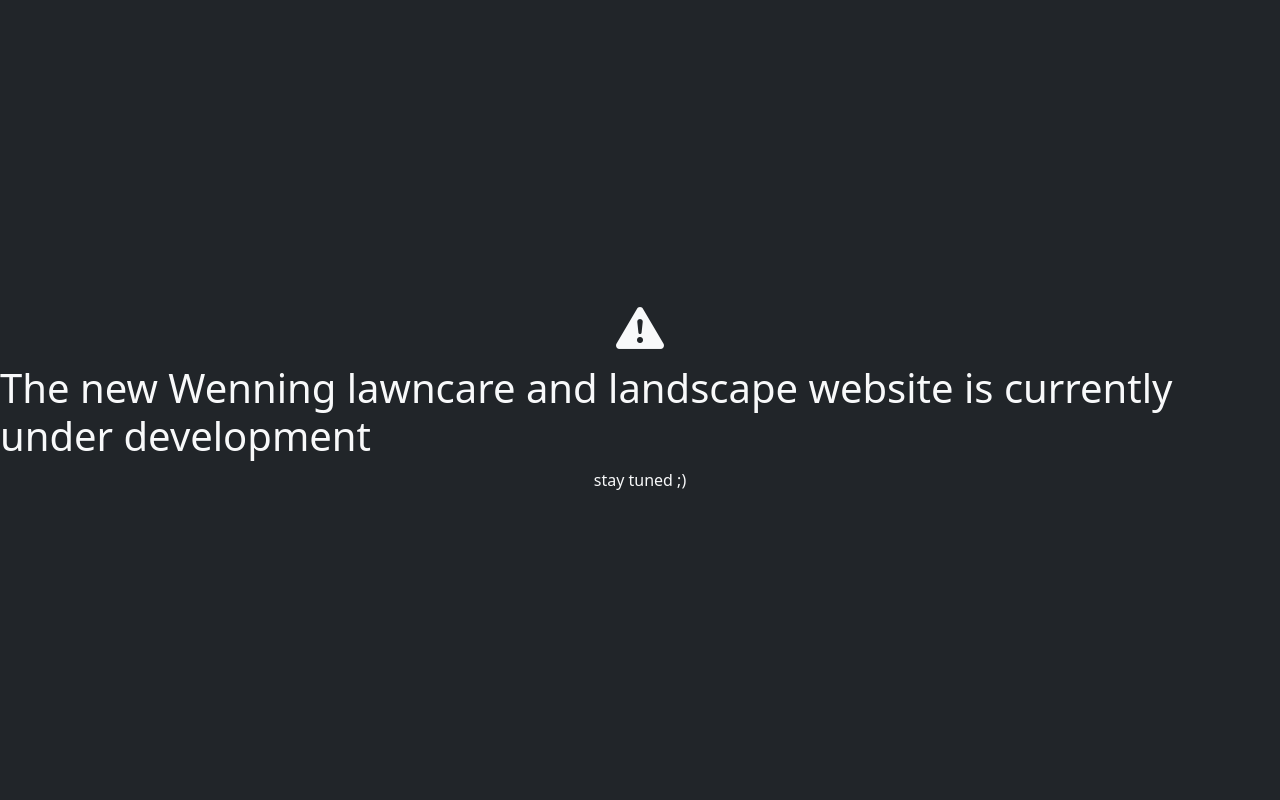
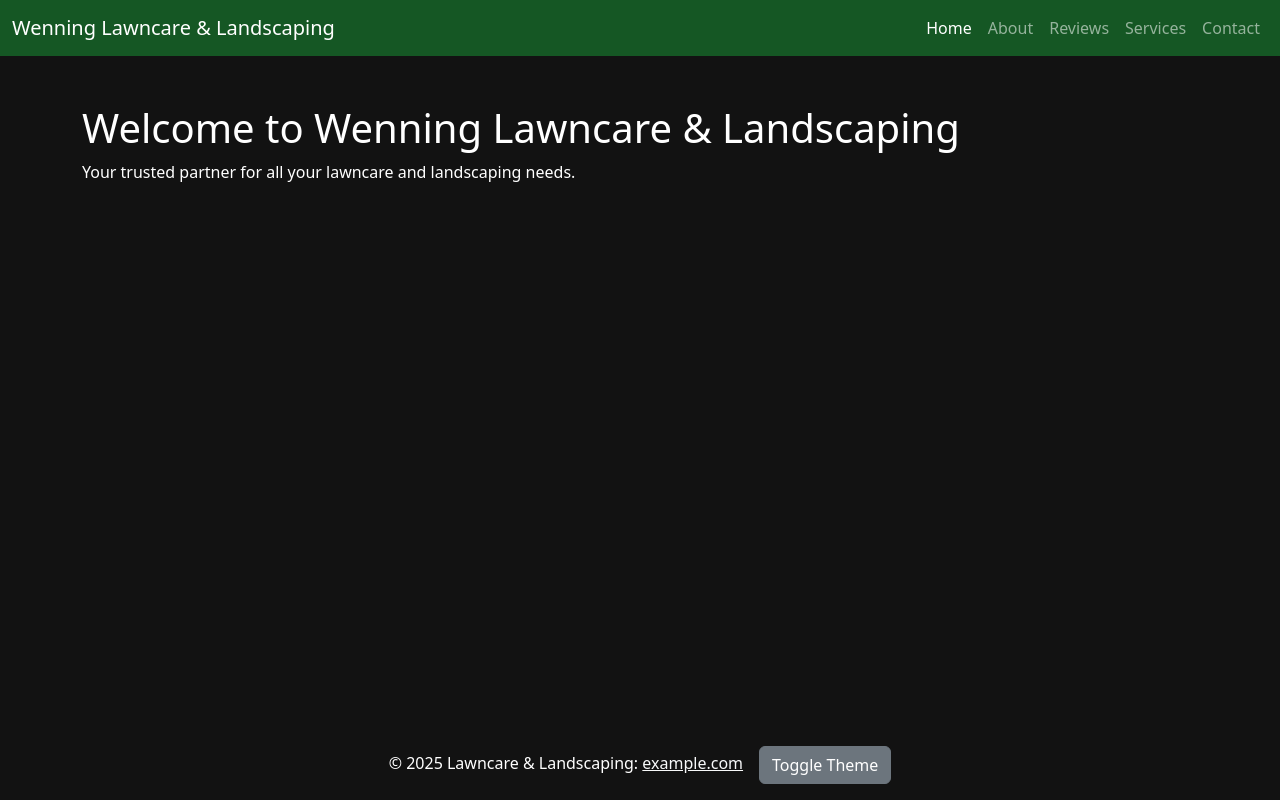
Before and after one commit to alexanderhunterking/wenning-lawncare, a Vue app: page / in a window 1280 px wide. Built offline with nearby package versions, Linux system fonts and the light colour scheme.

Commit message:
just kidding lol

```diff
--- a/src/App.vue
+++ b/src/App.vue
@@ -1,5 +1,4 @@
 <template>
-  <!--
   <div :class="theme">
     <NavBar :theme="theme" />
     <div class="container mt-5">
@@ -8,16 +7,9 @@
     </div>
     <Footer @toggle-theme="toggleTheme" :theme="theme" />
   </div>
-  -->
-  <div class="d-flex flex-column justify-content-center align-items-center vh-100 text-light bg-dark">
-    <i class="bi bi-exclamation-triangle-fill" style="font-size: 3rem;"></i>
-    <h1>The new Wenning lawncare and landscape website is currently under development</h1>
-    <p class="text-light">stay tuned ;)</p>
-  </div>
 </template>
 
 <script>
-/*
 import NavBar from './components/NavBar.vue'
 import Footer from './components/Footer.vue'
 
@@ -47,14 +39,9 @@
     document.body.classList.add(this.theme);
   }
 }
-*/
 </script>
 
 <style>
-body {
-  font-family: Arial, sans-serif;
-}
-
 body.light-mode {
   background-color: white;
   color: black;
@@ -64,8 +51,4 @@
   background-color: #121212;
   color: white;
 }
-
-.vh-100 {
-  height: 100vh;
-}
 </style>
```
